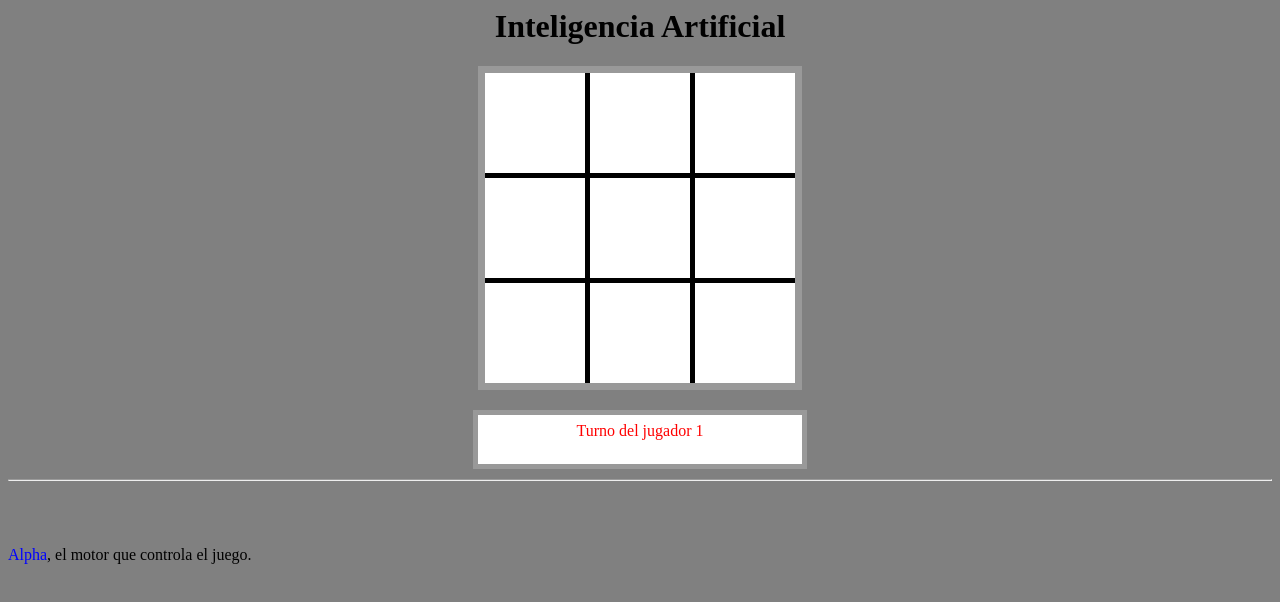
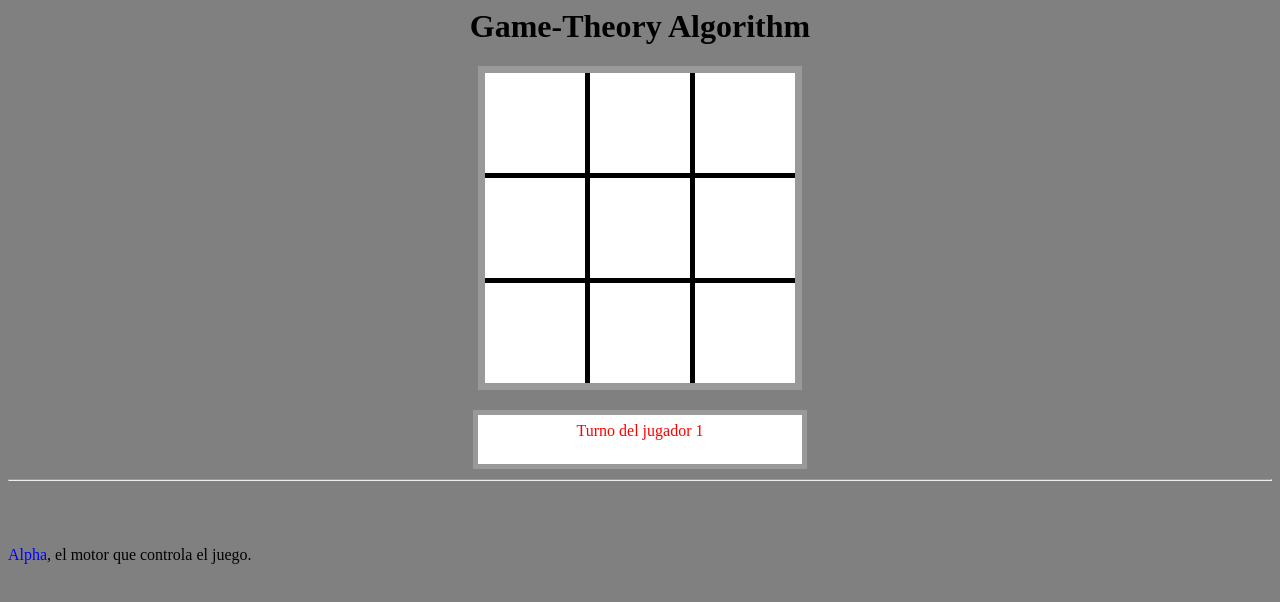
Before and after one commit to Pablo-Ivan/Recursive-Game, a plain HTML site: page index.html in a window 1280 px wide. Drawn offline with Linux system fonts and the light colour scheme.

Commit message:
Update index.html

```diff
--- a/index.html
+++ b/index.html
@@ -6,7 +6,7 @@
 	<title>Recursive-Game</title>
 </head>
 <body>
-	<h1>Inteligencia Artificial</h1>
+	<h1>Game-Theory Algorithm</h1>
 	<div id="tablero">
 		<div id="celda1" celda="0" class="celda"></div>
 		<div id="celda2" celda="1" class="celda"></div>
```
